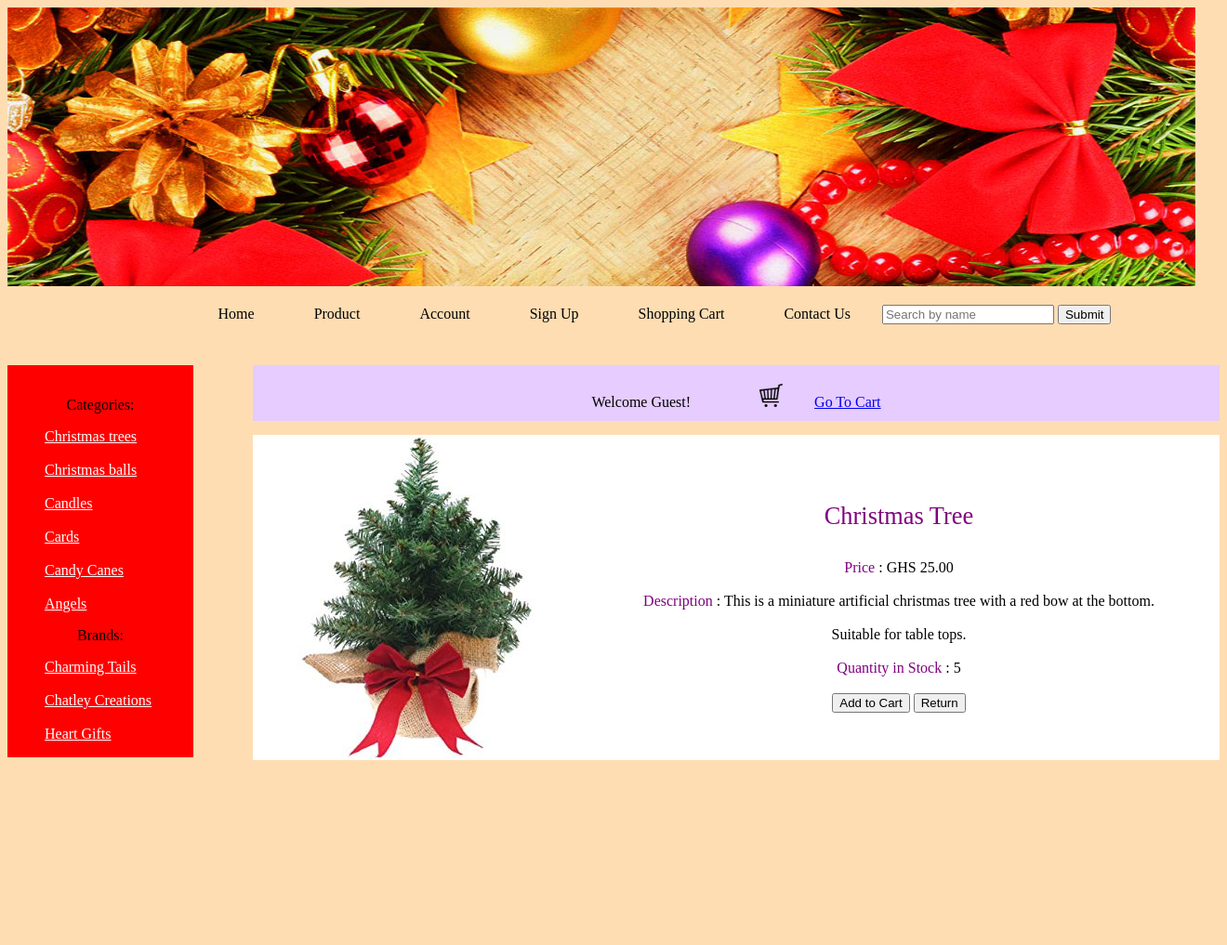
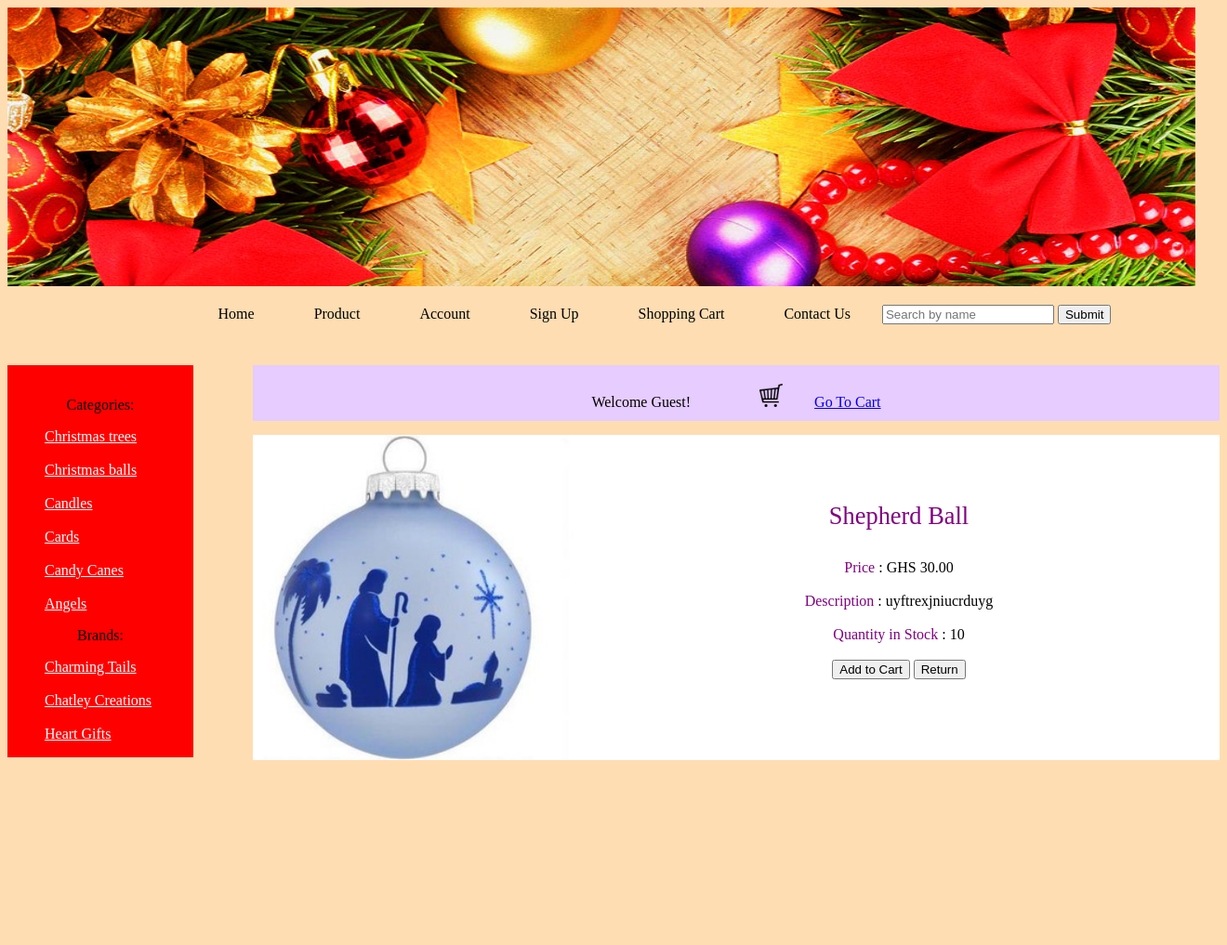
Before and after one commit to nanaadjoabentil/ecommerce, a PHP site: page /php/views.php in a window 1320 px wide. Shown: the top 1017 px of the page at 93% size. Run offline with PHP 8.4, Linux system fonts and the light colour scheme.

Commit message:
feb 12 11:53pm

```diff
--- a/lab4/display.php
+++ b/lab4/display.php
@@ -19,9 +19,9 @@ function homeDisplay()
   {
     // display grid items in grid-item div tag
     echo "<div class=\"grid-item\">";
-    echo "<a href=\"php/view4.php\">" . $results['product_title'] . "</a><br>";
-    echo "<a href=\"php/view4.php\"><img src=".$results['product_image']."></a>"."GHS ". $results['product_price'].".00"."<br>";
-    echo "<a href=\"php/view1.php\">View Product Details </a><br>";
+    echo "<a href=\"php/views.php\">" . $results['product_title'] . "</a><br>";
+    echo "<a href=\"php/views.php\"><img src=".$results['product_image']."></a>"."GHS ". $results['product_price'].".00"."<br>";
+    echo "<a href=\"php/views.php\">View Product Details </a><br>";
     echo "<input type=\"button\" value=\"Add to Cart\">";
     // end loop
     echo "</div>";
--- a/lab4/php/views.php
+++ b/lab4/php/views.php
@@ -2,11 +2,11 @@
 <html>
 <header>
   <!-- include image -->
-  <img src="images/stars.jpg" alt="Picture" width= "1278px" height= "300px">
+  <img src="../images/stars.jpg" alt="Picture" width= "1278px" height= "300px">
 </header>
 <head>
   <!-- include stylesheet -->
-  <link rel="stylesheet" type="text/css" href="css/lab2.css">
+  <link rel="stylesheet" type="text/css" href="../css/lab2.css">
   <title></title>
 </head>
 <body>
@@ -35,7 +35,7 @@
     <div class="breadcrumbtext">
       Welcome Guest!
       <!-- make shopping cart image a link -->
-      <a href="#"><img src="images/shopping-cart.png" alt="Cart" width="25px" height="25px"></a>
+      <a href="#"><img src="../images/shopping-cart.png" alt="Cart" width="25px" height="25px"></a>
       <a href="#">Go To Cart </a>
     </div>
   </div>
@@ -63,16 +63,16 @@
     </div>
   </div>
 
+
   <div id="content" style="background-color:white">
     <div class="big">
-      <img src="../images/tree.jpg" width="350px" height="350px">
-      <br><BR><Br><br>
+      <img src="../images/shepherdball.jpg" width="350px" height="350px">
+      <br><br><br><br>
         <p>
-        <span id= "itemname"> Christmas Tree <br><br> </span>
-        <span id="price"> Price </span> : GHS 25.00 <BR><BR>
-          <span id="description"> Description </span>: This is a miniature artificial christmas tree with a red bow at the bottom.
-          <br> <br> Suitable for table tops. <br><br>
-          <span id="quantity"> Quantity in Stock </span>: 5 <br><br>
+         <span id= "itemname"> Shepherd Ball<br><br> </span>
+        <span id="price"> Price </span> : GHS 30.00 <BR><BR>
+          <span id="description"> Description </span>: uyftrexjniucrduyg<br><br>
+          <span id="quantity"> Quantity in Stock </span>: 10 <br><br>
           <input type="button" value="Add to Cart">
           <a href="../index.php"><input type="button" value="Return"></a>
   </p>
```
Also changed, not shown: 3 other files.
